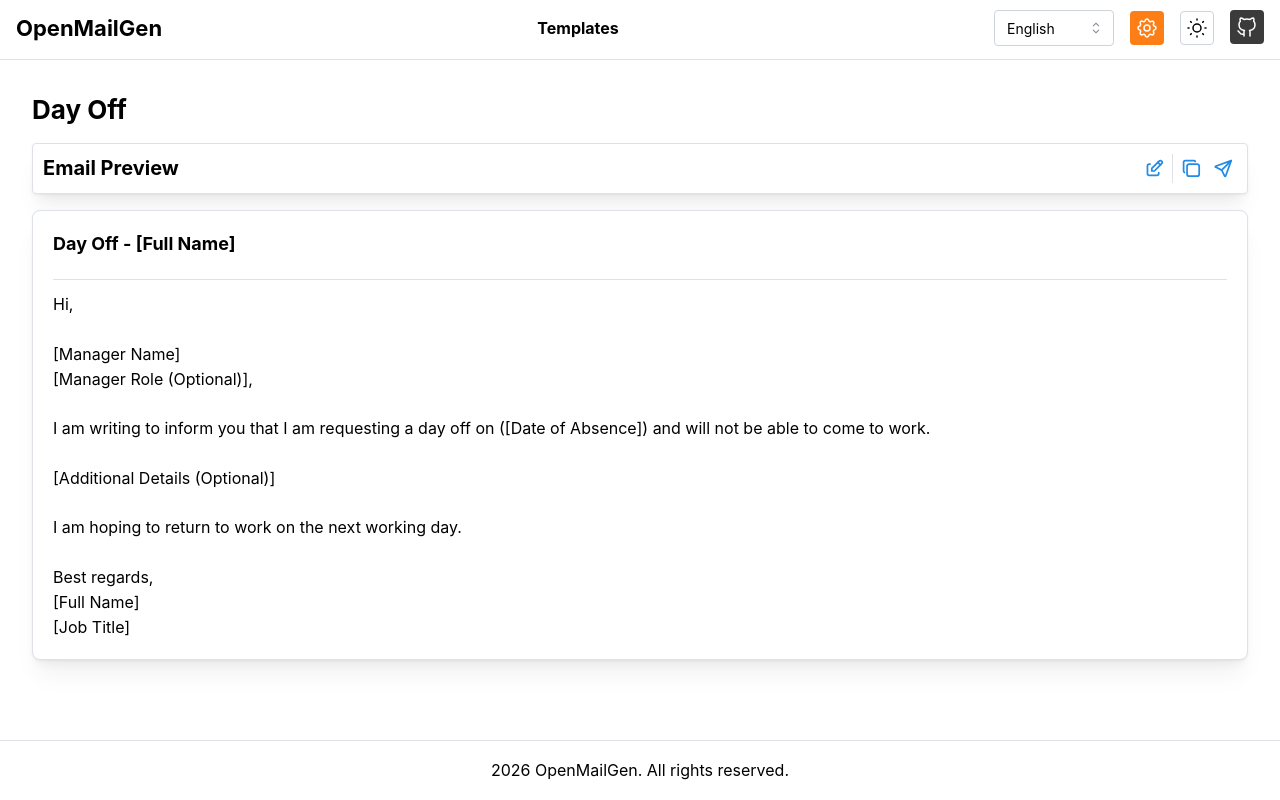
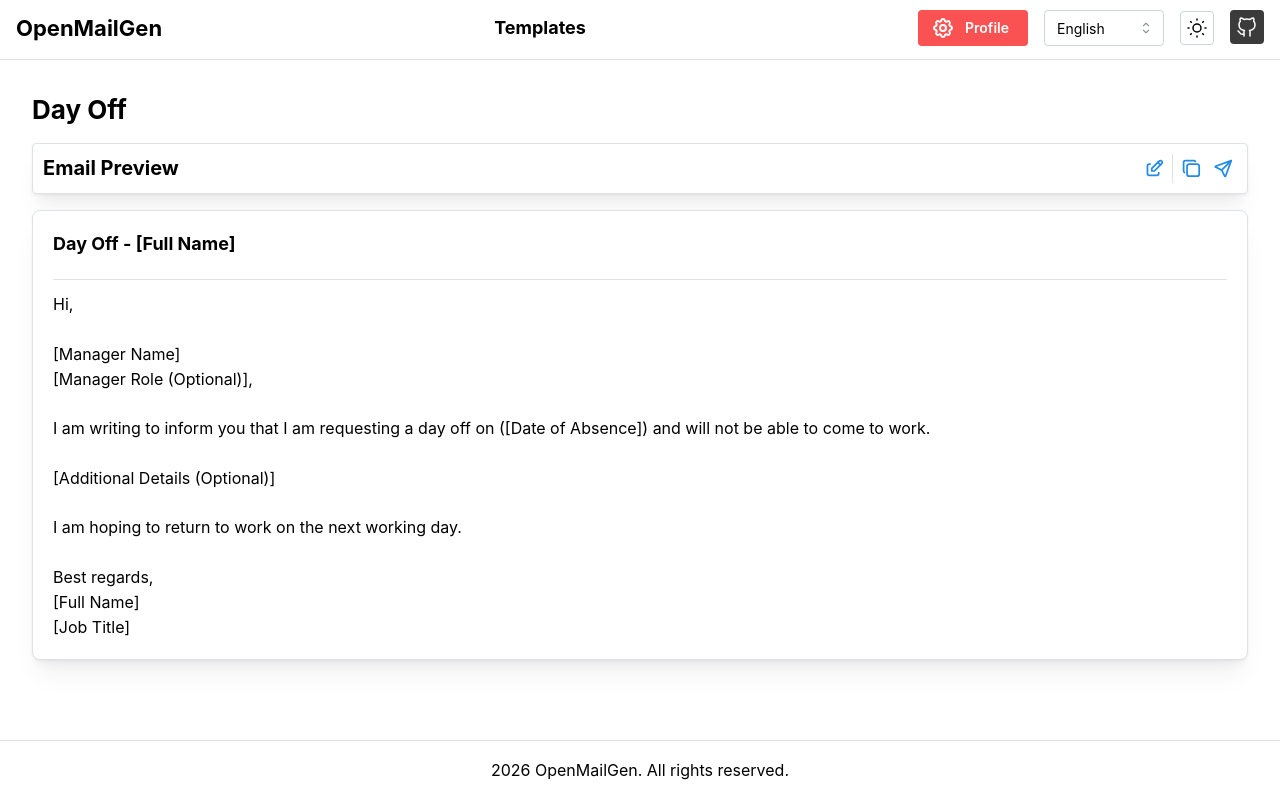
Before and after one commit to LMR218/OpenMailGen, a Next.js app: page /en/templates/day_off in a window 1280 px wide. Built offline with nearby package versions, Linux system fonts and the light colour scheme.

Commit message:
style: enhance ColorSchemeToggle and BurgerMenu with localized button text; update language files for profile and theme translations

```diff
--- a/components/ColorSchemeToggle/ColorSchemeToggle.tsx
+++ b/components/ColorSchemeToggle/ColorSchemeToggle.tsx
@@ -1,14 +1,29 @@
 'use client';
 
-import { IconDevicesCog, IconMoon, IconSun } from '@tabler/icons-react';
-import { ActionIcon, Tooltip, useMantineColorScheme } from '@mantine/core';
+import { IconMoon, IconSun } from '@tabler/icons-react';
+import { useTranslations } from 'next-intl';
+import { ActionIcon, Button, Tooltip, useMantineColorScheme } from '@mantine/core';
+import { useStateContext } from '../Layout/stateContext';
 
-export function ColorSchemeToggle() {
-  const { setColorScheme, colorScheme } = useMantineColorScheme();
+export function ColorSchemeToggle({ withText = false }: { withText?: boolean }) {
+  const { toggleColorScheme, colorScheme } = useMantineColorScheme();
+  const { isMobileView } = useStateContext();
+  const t = useTranslations('Common');
 
-  return (
+  return withText ? (
+    <Button
+      variant="default"
+      aria-label="Toggle color scheme"
+      onClick={() => toggleColorScheme()}
+      leftSection={colorScheme === 'light' ? <IconSun /> : <IconMoon />}
+      fullWidth={isMobileView}
+      justify="start"
+    >
+      {colorScheme === 'light' ? t('theme.light') : t('theme.dark')}
+    </Button>
+  ) : (
     <Tooltip
-      label={colorScheme === 'light' ? 'Dark' : colorScheme === 'dark' ? 'Light' : 'Auto'}
+      label={colorScheme === 'light' ? t('theme.dark') : t('theme.light')}
       position="bottom"
       withArrow
     >
@@ -16,15 +31,9 @@ export function ColorSchemeToggle() {
         variant="default"
         size="lg"
         aria-label="Toggle color scheme"
-        onClick={() =>
-          setColorScheme(
-            colorScheme === 'light' ? 'dark' : colorScheme === 'dark' ? 'auto' : 'light'
-          )
-        }
+        onClick={() => toggleColorScheme()}
       >
-        {colorScheme === 'light' && <IconSun stroke={1.5} />}
-        {colorScheme === 'dark' && <IconMoon stroke={1.5} />}
-        {colorScheme === 'auto' && <IconDevicesCog stroke={1.5} />}
+        {colorScheme === 'light' ? <IconSun stroke={1.5} /> : <IconMoon stroke={1.5} />}
       </ActionIcon>
     </Tooltip>
   );
--- a/components/LanguageSelect/LanguageSelect.tsx
+++ b/components/LanguageSelect/LanguageSelect.tsx
@@ -39,7 +39,6 @@ export default function LanguageSelect() {
       value={currentLocale}
       onChange={handleChange}
       allowDeselect={false}
-      searchable
     />
   );
 }
--- a/components/Layout/BurgerMenu.tsx
+++ b/components/Layout/BurgerMenu.tsx
@@ -1,16 +1,18 @@
 'use client';
 
 import Link from 'next/link';
-import { IconBrandGithub } from '@tabler/icons-react';
+import { IconBrandGithub, IconHome, IconTemplate } from '@tabler/icons-react';
 import { useTranslations } from 'next-intl';
-import { ActionIcon, Burger, Divider, Drawer, Group, NavLink, Stack, Text } from '@mantine/core';
+import { Burger, Button, Divider, Drawer, Group, NavLink, Stack, Text } from '@mantine/core';
 import { useDisclosure } from '@mantine/hooks';
 import { ColorSchemeToggle } from '../ColorSchemeToggle/ColorSchemeToggle';
 import LanguageSelect from '../LanguageSelect/LanguageSelect';
 import { SettingsDrawer } from '../SettingsDrawer/SettingsDrawer';
+import { useStateContext } from './stateContext';
 
 export default function BurgerMenu() {
   const [opened, { toggle, close }] = useDisclosure(false);
+  const { isMobileView } = useStateContext();
   const t = useTranslations();
 
   return (
@@ -32,12 +34,19 @@ export default function BurgerMenu() {
               </Text>
               <Divider />
             </Group>
-            <NavLink component={Link} href="/" label={t('Common.home')} onClick={close} />
+            <NavLink
+              component={Link}
+              href="/"
+              label={t('Common.home')}
+              leftSection={<IconHome size={18} />}
+              onClick={close}
+            />
             <NavLink
               component={Link}
               href="/templates"
               label={t('Common.routes.templates')}
               onClick={close}
+              leftSection={<IconTemplate size={18} />}
             />
           </Stack>
 
@@ -49,26 +58,21 @@ export default function BurgerMenu() {
               <Divider />
             </Group>
 
-            <Group px="md" gap={0} justify="space-between">
-              <SettingsDrawer />
+            <SettingsDrawer />
 
-              <Divider orientation="vertical" />
+            <ColorSchemeToggle withText />
 
-              <ColorSchemeToggle />
-
-              <Divider orientation="vertical" />
-
-              <Link
-                aria-label="Github Repo"
-                href="https://github.com/LMR218/OpenMailGen"
-                target="_blank"
-                rel="noopener noreferrer"
-              >
-                <ActionIcon variant="default" size="lg" aria-label="Github Repo">
-                  <IconBrandGithub stroke={1.5} />
-                </ActionIcon>
-              </Link>
-            </Group>
+            <Button
+              component={Link}
+              href="https://github.com/LMR218/OpenMailGen"
+              target="_blank"
+              variant="default"
+              leftSection={<IconBrandGithub />}
+              fullWidth={isMobileView}
+              justify="start"
+            >
+              Github
+            </Button>
           </Stack>
 
           <Stack>
--- a/components/Layout/Header.tsx
+++ b/components/Layout/Header.tsx
@@ -1,7 +1,7 @@
 import Link from 'next/link';
 import { IconBrandGithub } from '@tabler/icons-react';
 import { useLocale, useTranslations } from 'next-intl';
-import { ActionIcon, AppShellHeader, Box, Container, Group, Text, Title } from '@mantine/core';
+import { ActionIcon, AppShellHeader, Container, Group, Text, Title } from '@mantine/core';
 import { ColorSchemeToggle } from '../ColorSchemeToggle/ColorSchemeToggle';
 import LanguageSelect from '../LanguageSelect/LanguageSelect';
 import { SettingsDrawer } from '../SettingsDrawer/SettingsDrawer';
@@ -20,16 +20,17 @@ export default function Header() {
         </Link>
 
         {/* Desktop Navigation */}
-        <Box visibleFrom="sm" className={classes.desktopNav}>
+        <Group visibleFrom="sm" className={classes.desktopNav}>
           <Link aria-label="Templates page" href={`/${locale}/templates`} className={classes.link}>
-            <Text fw="bold">{t('Common.routes.templates')}</Text>
+            <Text size="lg" fw="bold">
+              {t('Common.routes.templates')}
+            </Text>
           </Link>
-        </Box>
-
+        </Group>
         {/* Desktop Actions */}
         <Group className={classes.desktopActions} visibleFrom="sm">
+          <SettingsDrawer />
           <LanguageSelect />
-          <SettingsDrawer />
           <ColorSchemeToggle />
           <Link
             aria-label="Github Repo"
--- a/components/SettingsDrawer/SettingsDrawer.tsx
+++ b/components/SettingsDrawer/SettingsDrawer.tsx
@@ -2,42 +2,33 @@
 
 import { IconCheck, IconSettings, IconTrash } from '@tabler/icons-react';
 import { useTranslations } from 'next-intl';
-import {
-  ActionIcon,
-  Button,
-  Drawer,
-  Group,
-  Stack,
-  Textarea,
-  TextInput,
-  Tooltip,
-} from '@mantine/core';
+import { Button, Drawer, Group, Stack, Textarea, TextInput } from '@mantine/core';
 import { useDisclosure } from '@mantine/hooks';
 import { useProfile } from '@/lib/hooks/useProfile';
+import { useStateContext } from '../Layout/stateContext';
 
 export function SettingsDrawer() {
-  const t = useTranslations('Profile');
-  const tCommon = useTranslations('Common');
+  const t = useTranslations();
   const [opened, { open, close }] = useDisclosure(false);
   const { profile, updateProfile, resetProfile, isProfileComplete } = useProfile();
+  const { isMobileView } = useStateContext();
 
   return (
     <>
-      <Tooltip label={tCommon('profile')}>
-        <ActionIcon
-          size="lg"
-          aria-label={tCommon('profile')}
-          onClick={open}
-          color={isProfileComplete ? 'blue.6' : 'orange.6'}
-        >
-          <IconSettings stroke={1.5} />
-        </ActionIcon>
-      </Tooltip>
+      <Button
+        onClick={open}
+        color={isProfileComplete ? 'blue' : 'red'}
+        leftSection={<IconSettings />}
+        fullWidth={isMobileView}
+        justify="start"
+      >
+        {t('Common.profile')}
+      </Button>
 
-      <Drawer opened={opened} onClose={close} title={t('title')} offset={8} radius="md">
+      <Drawer opened={opened} onClose={close} title={t('Profile.title')} offset={8} radius="md">
         <Stack>
           <TextInput
-            label={t('full_name')}
+            label={t('Profile.full_name')}
             placeholder="John Doe"
             value={profile.fullName}
             onChange={(e) => updateProfile({ fullName: e.target.value })}
@@ -46,7 +37,7 @@ export function SettingsDrawer() {
           />
 
           <TextInput
-            label={t('job_title')}
+            label={t('Profile.job_title')}
             placeholder="Software Engineer"
             value={profile.jobTitle}
             onChange={(e) => updateProfile({ jobTitle: e.target.value })}
@@ -54,7 +45,7 @@ export function SettingsDrawer() {
           />
 
           <TextInput
-            label={t('company_name')}
+            label={t('Profile.company_name')}
             placeholder="Acme Inc."
             value={profile.companyName}
             onChange={(e) => updateProfile({ companyName: e.target.value })}
@@ -62,7 +53,7 @@ export function SettingsDrawer() {
           />
 
           <Textarea
-            label={t('signature')}
+            label={t('Profile.signature')}
             placeholder="Best regards,&#10;John Doe"
             value={profile.signature || ''}
             onChange={(e) => updateProfile({ signature: e.target.value })}
@@ -77,14 +68,14 @@ export function SettingsDrawer() {
               leftSection={<IconTrash size={18} />}
               onClick={resetProfile}
             >
-              {t('clear')}
+              {t('Profile.clear')}
             </Button>
             <Button
               leftSection={<IconCheck size={18} />}
               onClick={close}
               disabled={!isProfileComplete}
             >
-              {t('save')}
+              {t('Profile.save')}
             </Button>
           </Group>
         </Stack>
--- a/i18n/messages/ar/ar.json
+++ b/i18n/messages/ar/ar.json
@@ -8,7 +8,7 @@
     "open_email": "فتح في البريد الإلكتروني",
     "select_template": "اختر قالباً",
     "generate": "إنشاء البريد",
-    "profile": "ملفي الشخصي",
+    "profile": "بياناتي",
     "profile_incomplete": "يرجى إكمال ملفك الشخصي أولاً",
     "form_section": "نموذج البريد",
     "email_data": "بيانات البريد",
@@ -17,8 +17,8 @@
     "email_actions": "إجراءات البريد",
     "fields": "حقول",
     "actions": "إجراءات",
-    "pages":"المسارات",
-    "languages":"اللغات",
+    "pages": "المسارات",
+    "languages": "اللغات",
     "routes": {
       "templates": "القوالب",
       "profile": "ملفي الشخصي"
@@ -26,6 +26,11 @@
     "not_found": {
       "title": "الصفحة غير موجودة",
       "home": "العودة للرئيسية"
+    },
+    "theme": {
+      "dark": "الوضع المظلم",
+      "light": "الوضع المضئ",
+      "device": "وضع الجهاز"
     }
   },
   "Profile": {
--- a/i18n/messages/en/en.json
+++ b/i18n/messages/en/en.json
@@ -8,7 +8,7 @@
     "open_email": "Open in Email Client",
     "select_template": "Select a Template",
     "generate": "Generate Email",
-    "profile": "My Profile",
+    "profile": "Profile",
     "profile_incomplete": "Please complete your profile first",
     "form_section": "Email Form",
     "email_data": "Email Data",
@@ -26,6 +26,11 @@
     "not_found": {
       "title": "Page Not Found",
       "home": "Go Home"
+    },
+    "theme": {
+      "dark": "Dark Theme",
+      "light": "Light Theme",
+      "device": "Device Theme"
     }
   },
   "Profile": {
```
